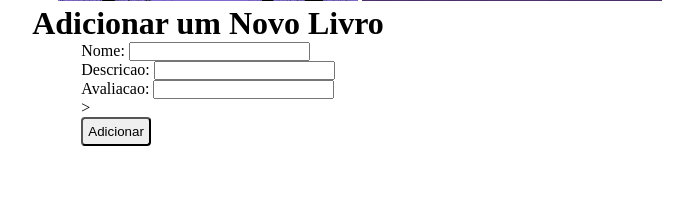
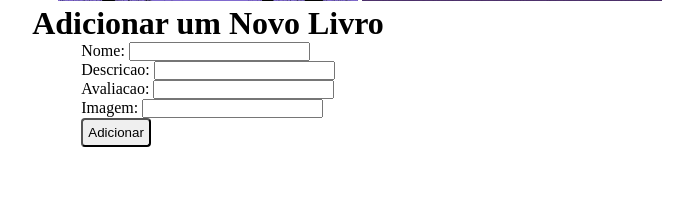
Before and after one commit to yas-afk/BackEnd, a PHP site: page /index.php?menu=adicionarLivros in a window 1280 px wide. Shown: the part 599-800 px from the top of the page, without its empty margins (432-1125 px from the left). Run offline with PHP 8.4, Linux system fonts and the light colour scheme.

Commit message:
Update adicionarLivros.php

```diff
--- a/php/Atividades/projetolivro/pages/listasLivros/adicionarLivros.php
+++ b/php/Atividades/projetolivro/pages/listasLivros/adicionarLivros.php
@@ -13,6 +13,10 @@
     <div class="form-group">
         <label for="avaliacao">Avaliacao:</label>
         <input type="number" id="avaliacao" name="avaliacao">
-    </div>>
+    </div>
+     <div class="form-group">
+        <label for="imagem">Imagem:</label>
+        <input type="text" id="imagem" name="imagem">
+    </div>
     <button type="submit">Adicionar</button>
 </form>
```
